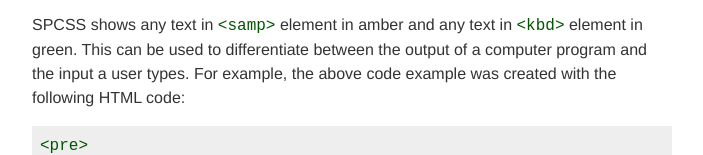
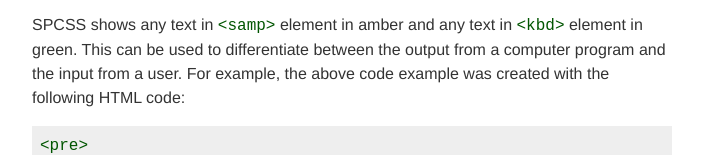
Before and after one commit to susam/spcss, a website: page index.html in a window 1280 px wide. Shown: the part 652-807 px from the top of the page, without its empty margins (288-991 px from the left). Drawn offline with Linux system fonts and the light colour scheme.

Commit message:
Rephrase description of output example

```diff
--- a/index.html
+++ b/index.html
@@ -42,8 +42,8 @@ hello, world</samp>
 <p>
   SPCSS shows any text in <code>&lt;samp&gt;</code> element in amber
   and any text in <code>&lt;kbd&gt;</code> element in green. This can
-  be used to differentiate between the output of a computer program
-  and the input a user types. For example, the above code example was
+  be used to differentiate between the output from a computer program
+  and the input from a user. For example, the above code example was
   created with the following HTML code:
 </p>
 <pre>
```
